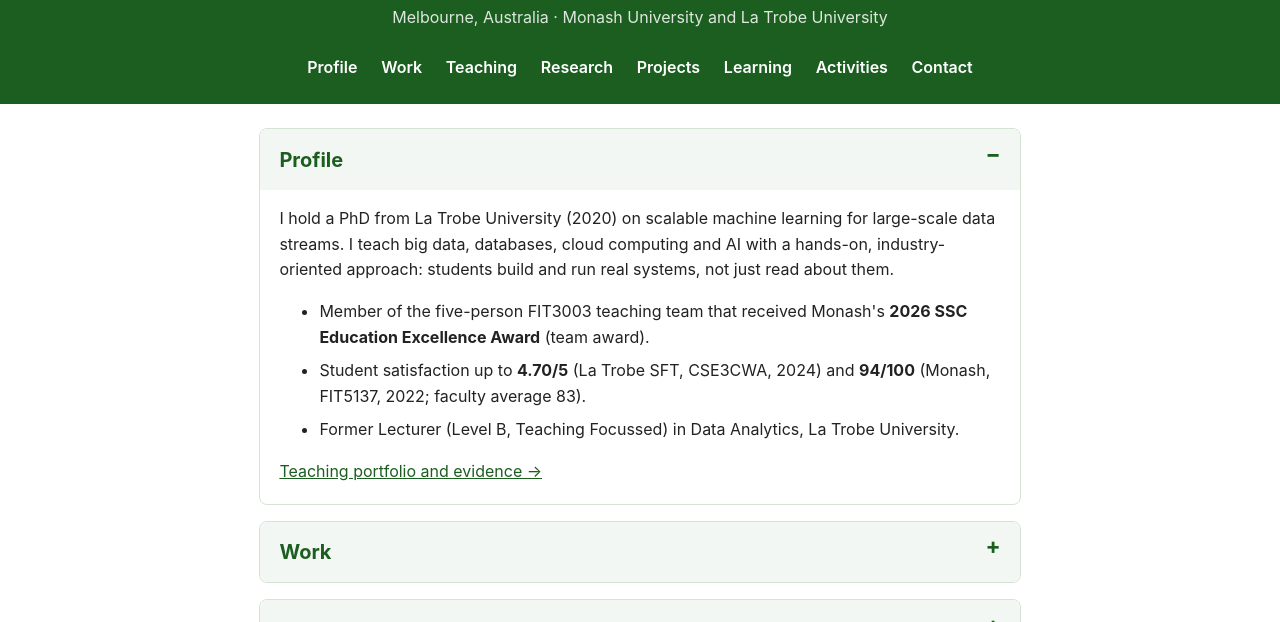
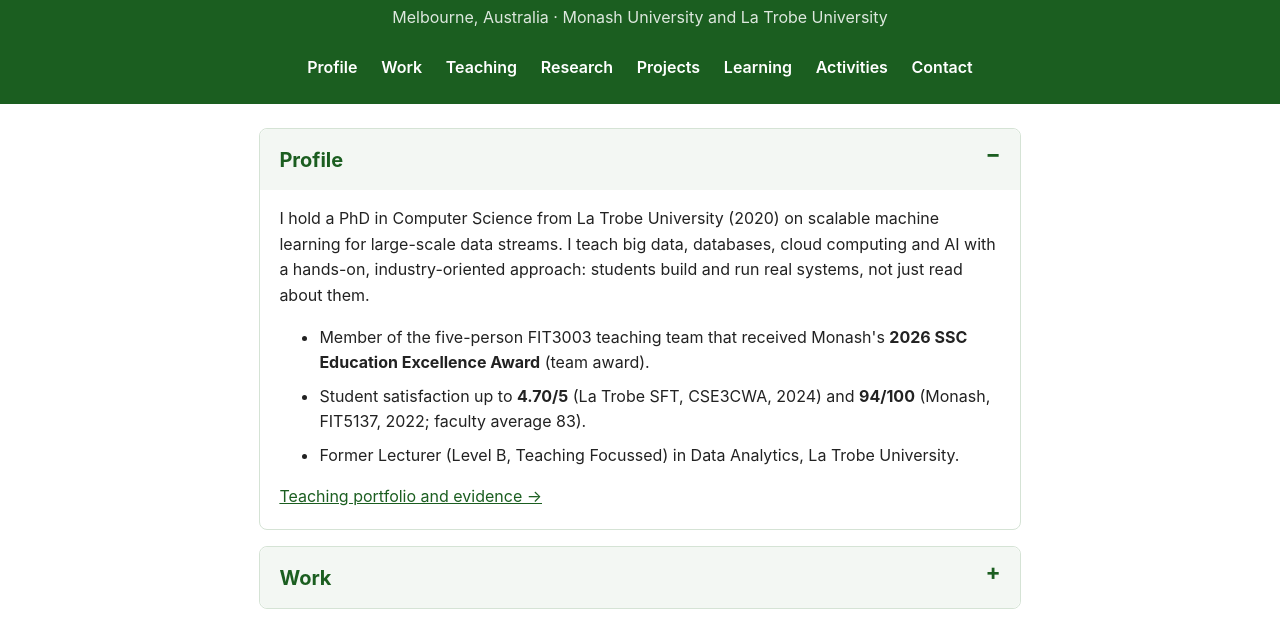
Before and after one commit to choiruzain/personal-site, a plain HTML site: page public/index.html in a window 1280 px wide. Shown: the part 151-773 px from the top of the page. Drawn offline with Linux system fonts and the light colour scheme.

Commit message:
Activities and leadership; PhD in Computer Science

```diff
--- a/public/index.html
+++ b/public/index.html
@@ -27,7 +27,7 @@
   <main>
     <details id="profile" open>
       <summary>Profile</summary>
-      <p>I hold a PhD from La Trobe University (2020) on scalable machine learning for large-scale data streams.
+      <p>I hold a PhD in Computer Science from La Trobe University (2020) on scalable machine learning for large-scale data streams.
         I teach big data, databases, cloud computing and AI with a hands-on, industry-oriented approach:
         students build and run real systems, not just read about them.</p>
       <ul>
```
